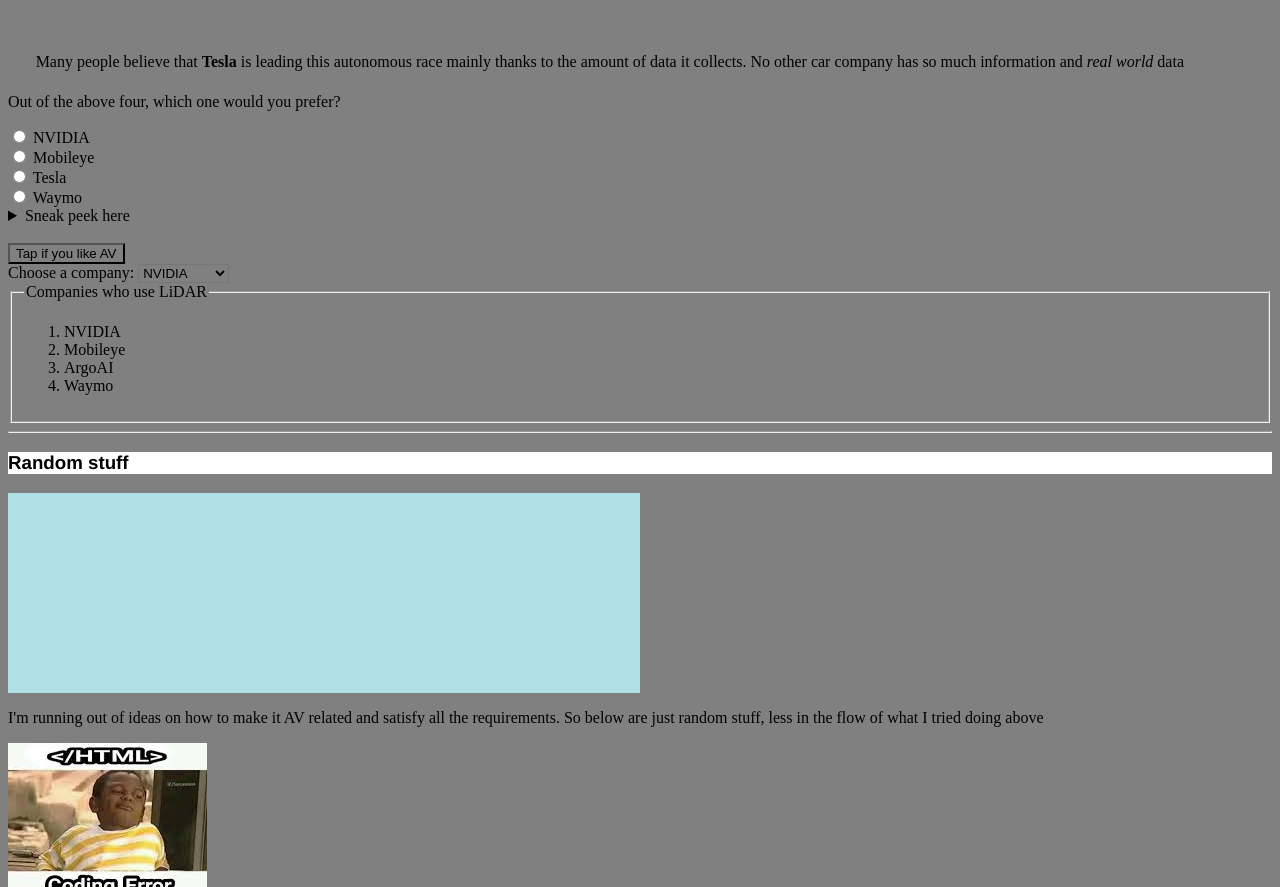
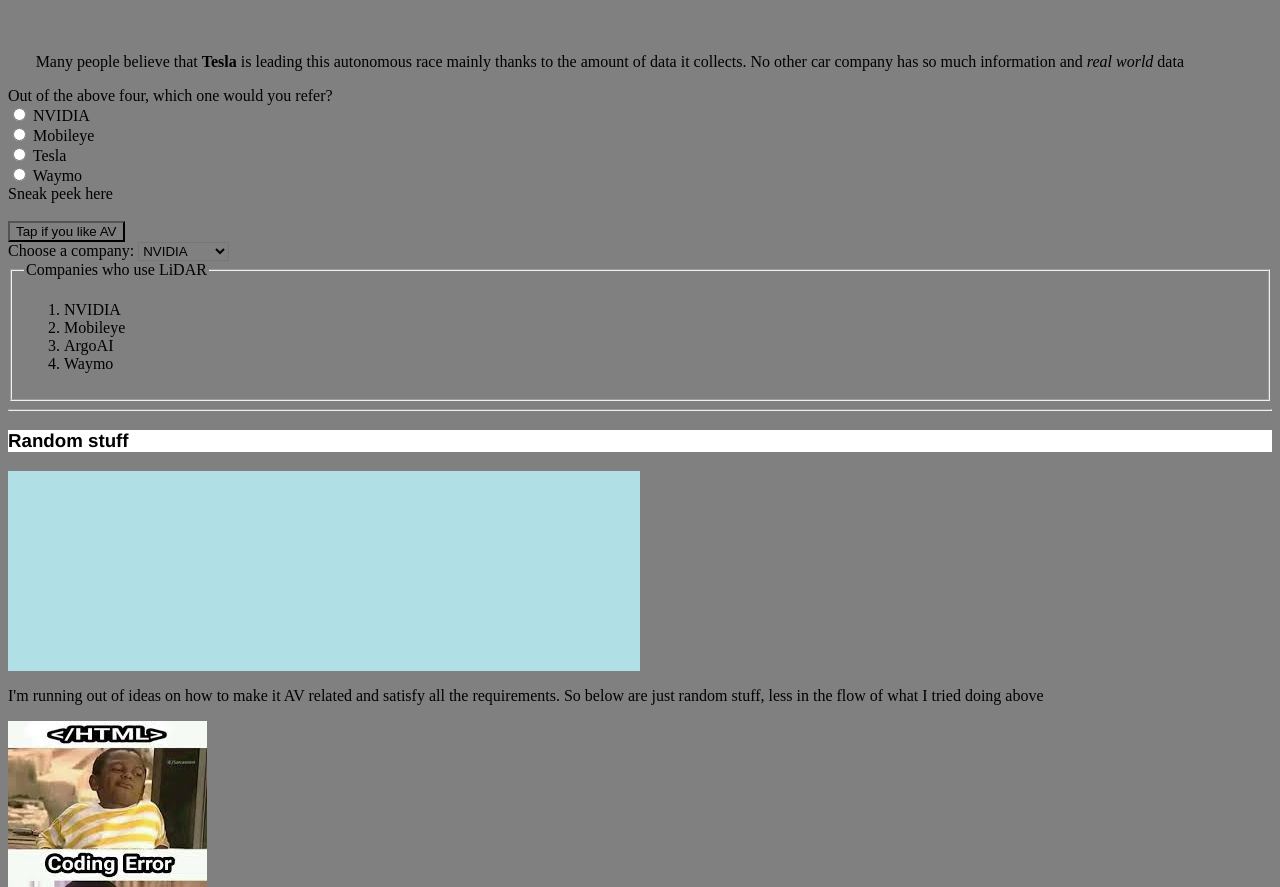
Before and after one commit to leeorn/wi21-cse110-lab3, a plain HTML site: page index.html in a window 1280 px wide. Shown: the part 1118-2005 px from the top of the page. Drawn offline with Linux system fonts and the light colour scheme; a web font is replaced by a local one.

Commit message:
display issue. done

```diff
--- a/index.html
+++ b/index.html
@@ -78,7 +78,7 @@
           </header>
 
 
-        <p>Out of the above four, which one would you prefer?</p>
+        <p class="blk">Out of the above four, which one would you refer?</p>
 
         <form>
           <input type="radio" id="nvidia" name="manufacture" value="n">
@@ -95,7 +95,7 @@
         </form>
 
         <details>
-          <summary>Sneak peek here</summary>
+          <summary class="blk2">Sneak peek here</summary>
           I cheated a little. As of now, Waymo and ArgoAI are planned to be Robotaxi services, and not for individual usage.
       </details><br>
 
--- a/styles.css
+++ b/styles.css
@@ -121,7 +121,11 @@
 	background-color: powderblue;
 }
 
-/* .rand{
+/* display */
+.blk{
+	display: inline;
+}
 
-	;
-} */
+.blk2{
+	display: inline-block;
+}
```
